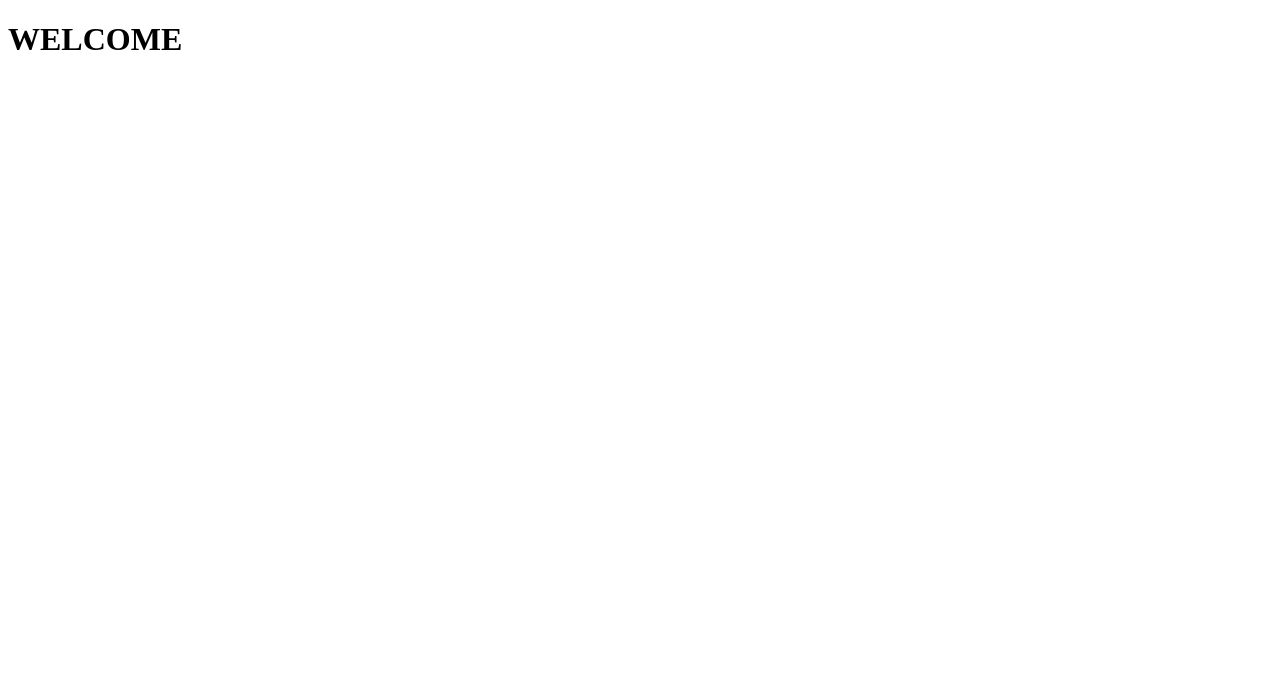
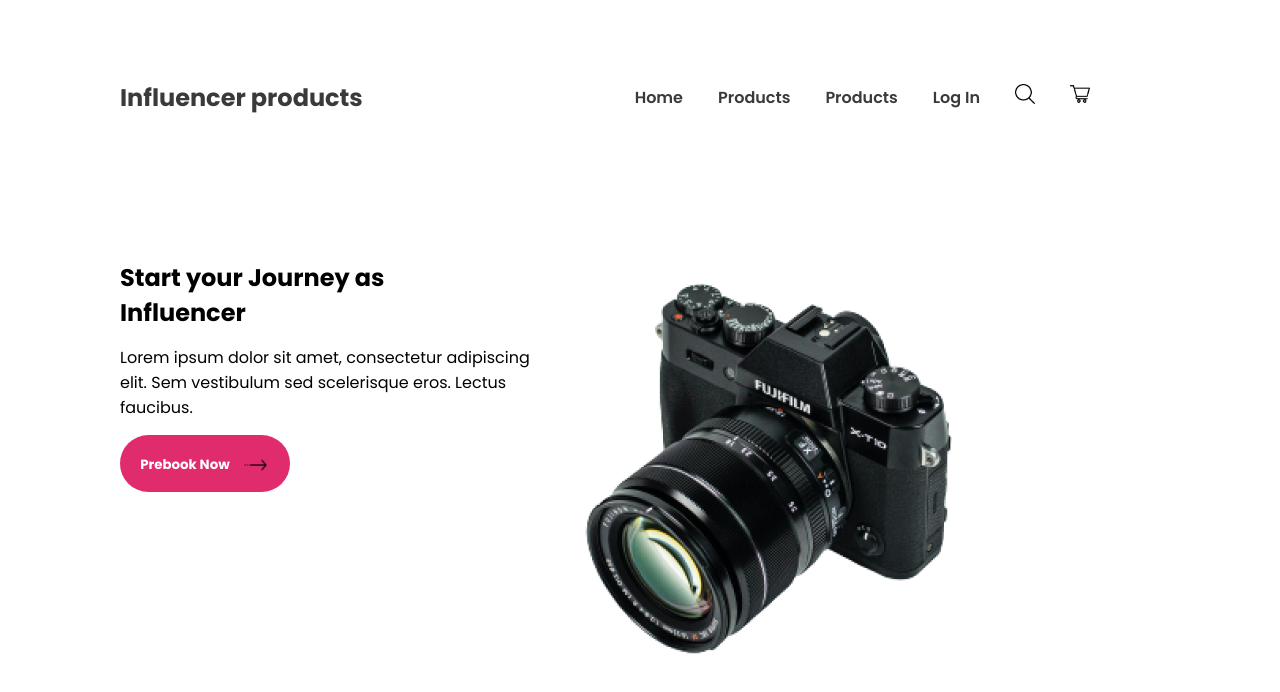
Before and after one commit to rockyhaque/influencer-gear-reproduction, a plain HTML site: page index.html in a window 1280 px wide. Drawn offline with Linux system fonts and the light colour scheme.

Commit message:
header complete

```diff
--- a/index.html
+++ b/index.html
@@ -4,8 +4,61 @@
     <meta charset="UTF-8">
     <meta name="viewport" content="width=device-width, initial-scale=1.0">
     <title>Influencer Products</title>
+    <link rel="stylesheet" href="./styles/style.css">
+
+    <link rel="stylesheet" href="./styles/responsive.css">
 </head>
 <body>
-    <h1>WELCOME</h1>
+    <header>
+        <!-- This is navbar  -->
+        <nav>
+            <h5 class="nav-title">Influencer products</h5>
+            <ul>
+                <div class="nav-items">
+                    <li><a href="">Home</a></li>
+                    <li><a href="">Products</a></li>
+                    <li><a href="">Products</a></li>
+                    <li><a href="">Log In</a></li>
+                </div>
+                <div class="nav-icon">
+                    <li><img src="./logos/search-interface-symbol.png" alt=""></li>
+                    <li><img src="./logos/shopping-cart.png" alt=""></li>
+                </div>
+            </ul>
+        </nav>
+
+        <!-- This Banner Section  -->
+        <section>
+            <div class="banner-container">
+                <div class="banner-info">
+                    <div class="banner-title">
+                        <h1>Start your Journey as <br> Influencer</h1>
+                    </div>
+                    <div class="banner-description">
+                        <p>Lorem ipsum dolor sit amet, consectetur adipiscing elit. Sem vestibulum sed scelerisque eros. Lectus faucibus.</p>
+                    </div>
+                    <div class="button-area">
+                        <div class="prebook-btn">
+                            <button>Prebook Now</button>
+                        </div>
+                        <div class="prebook-btn-icon">
+                            <img src="./logos/right-arrow.png" alt="">
+                        </div>
+                    </div>
+                </div>
+                <div class="banner-img">
+                    <img src="./images/main-camera.png" alt="">
+                </div>
+            </div>
+        </section>
+    </header>
+
+    <main>
+
+    </main>
+
+    <footer>
+
+    </footer>
 </body>
 </html>
--- /dev/null
+++ b/styles/responsive.css
@@ -0,0 +1,40 @@
+@media screen and (max-width: 576px) {
+
+    header{
+        padding: 50px;
+    }
+
+    nav,
+    .banner-container
+    {
+        flex-direction: column;
+    }
+
+    .nav-items{
+        width: 60%;
+        margin: 0 auto;
+        font-size: 100px;
+    }
+
+
+    .banner-info{
+        text-align: center;
+    }
+
+    .button-area{
+        width: 50%;
+        margin: 0 auto;
+    }
+
+
+}
+
+
+@media screen and (min-width: 576px) and (max-width: 960px) {
+
+    nav
+    {
+        flex-direction: column;
+    }
+
+}
--- /dev/null
+++ b/styles/style.css
@@ -0,0 +1,117 @@
+@import url('https://fonts.googleapis.com/css2?family=Poppins:wght@200;300;400;500;600;700;800&display=swap');
+
+*{
+    margin: 0;
+    padding: 0;
+    font-family: 'Poppins', sans-serif;
+}
+
+/* Shared Styles  */
+
+
+/* Header Starts  */
+
+header{
+    padding: 80px 120px;
+}
+
+/* Navbar */
+nav{
+    display: flex;
+    justify-content: space-between;
+    align-items: center;
+    /* border: 2px solid red; */
+    /* padding: 20px; */
+}
+
+.nav-title{
+    color: #3A3A3A;
+    font-size: 24px;
+    font-weight: 700;
+}
+
+nav > ul{
+    display: flex;
+}
+
+nav li{
+    list-style: none;
+    margin-right: 35px;
+    font-size: 16px;
+    font-weight: 600;
+}
+
+nav li a{
+    text-decoration: none;
+    color: #3A3A3A;
+
+}
+
+nav img{
+    width: 20px;
+    height: 20px;
+}
+
+.nav-items{
+    display: flex;
+    align-items: center;
+}
+
+.nav-icon{
+    display: flex;
+    margin-right: 35px;
+    /* border: 2px solid red; */
+
+}
+
+/* Banner section  */
+
+.banner-container{
+    display: flex;
+    margin-top: 145px;
+}
+
+
+.banner-description{
+    margin-top: 15px;
+
+}
+
+.button-area{
+    border-radius: 41px;
+    background: #E02C6D;
+    padding: 5px 20px;
+    width: 130px;
+    display: flex;
+    justify-content: center;
+    align-items: center;
+    margin-top: 15px;
+
+}
+
+.button-area button{
+    border: 0;
+    background: #E02C6D;
+    color: #FFF;
+    padding-right: 10px;
+    font-weight: 700;
+
+}
+
+.button-area img{
+    width: 30px;
+    height: 30px;
+    margin-top: 10px;
+
+}
+
+.banner-img{
+    margin-right: 165px;
+}
+
+
+/* Main Section Starts */
+main{
+    max-width: 1440px;
+    margin: 120px auto;
+}
```
Also changed, not shown: logos/add-to-cart.png (added), logos/right-arrow.png (added), logos/search-interface-symbol.png (added), logos/search.png (added), logos/shopping-cart.png (added).
